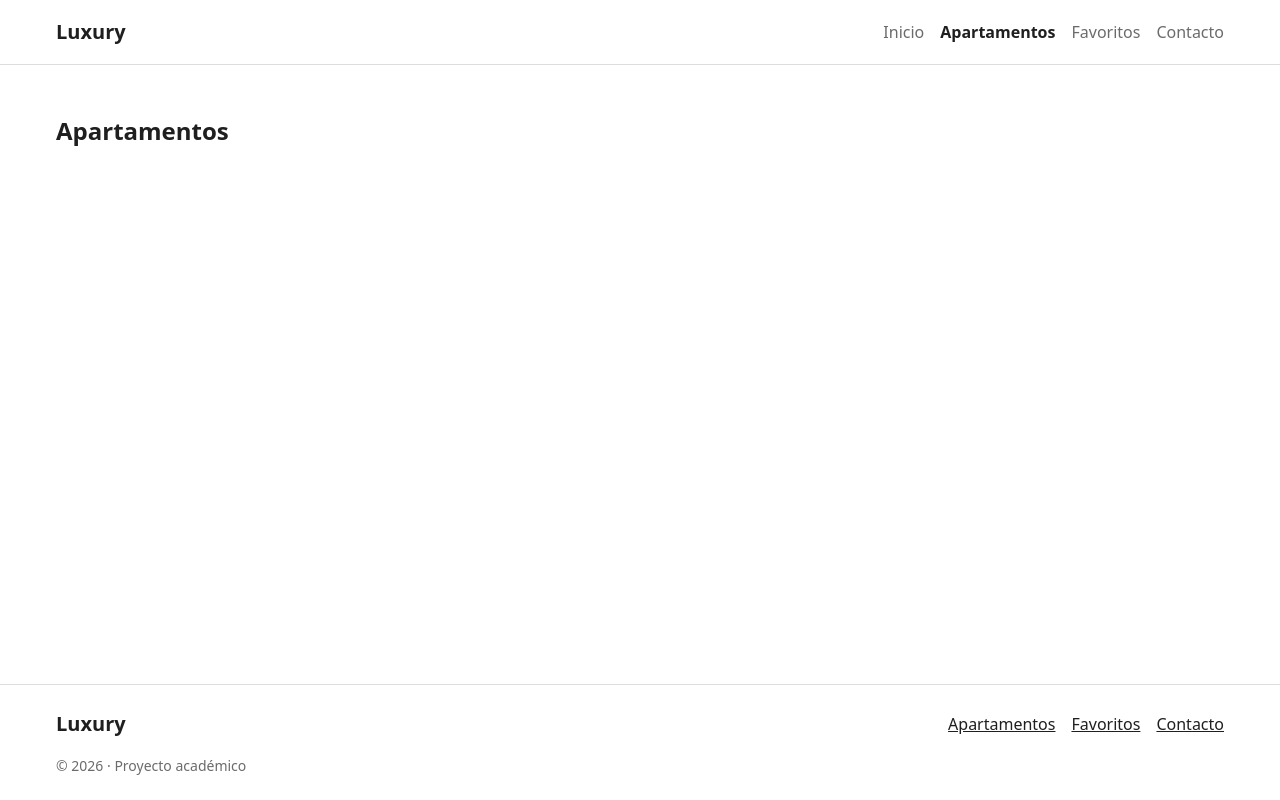
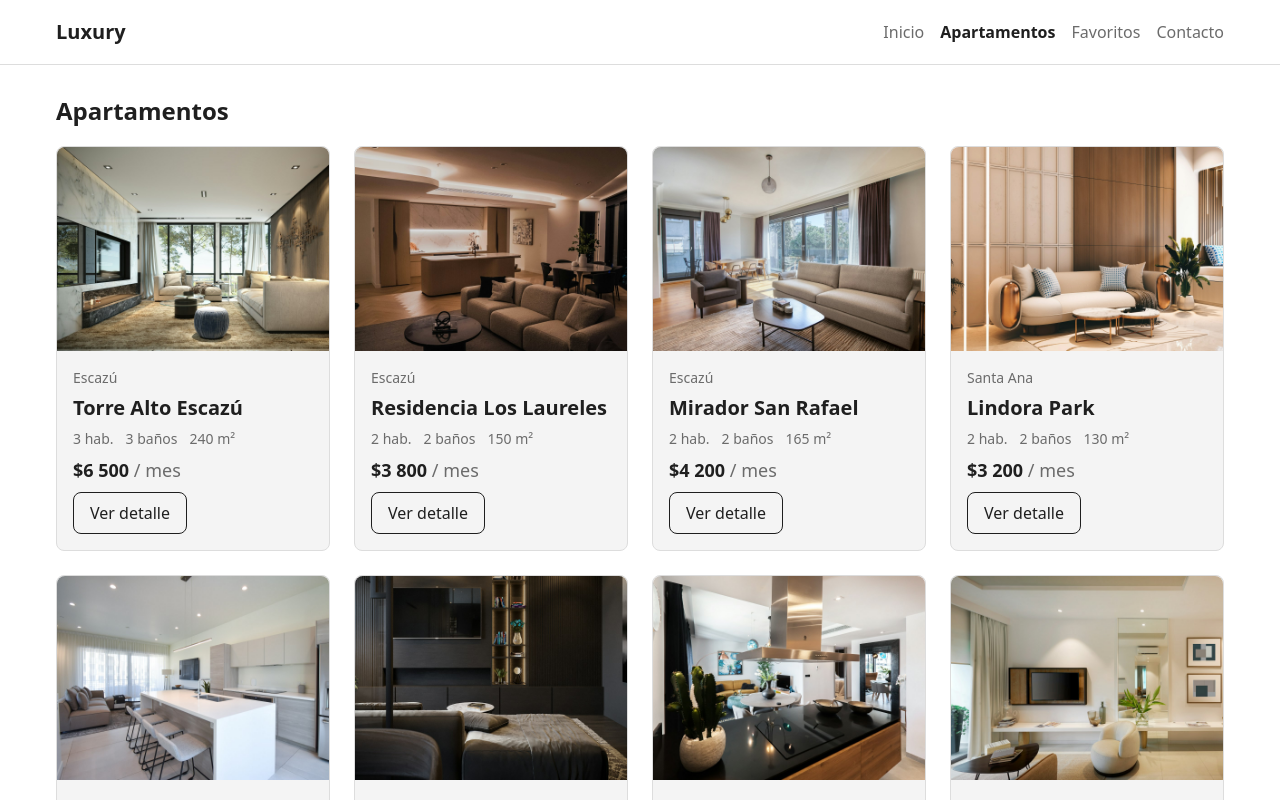
Before and after one commit to keyloor/proyecto-luxury, a React (Vite) app: page /apartamentos in a window 1280 px wide. Shown: the top 800 px of the page. Built offline with nearby package versions, Linux system fonts and the light colour scheme.

Commit message:
Mostrar el catálogo de apartamentos con sus    tarjetas

```diff
--- /dev/null
+++ b/src/app/features/apartments/components/ApartmentCard.tsx
@@ -0,0 +1,40 @@
+import { Link } from 'react-router-dom'
+import type { Apartment } from '../types/Apartment'
+import '../styles/ApartmentCard.css'
+
+interface ApartmentCardProps {
+  apartment: Apartment
+}
+
+const ApartmentCard = ({ apartment }: ApartmentCardProps) => {
+  return (
+    <article className="apartment-card">
+      <img
+        className="apartment-card-image"
+        src={apartment.image}
+        alt={`Foto de ${apartment.name}`}
+      />
+
+      <div className="apartment-card-body">
+        <p className="apartment-card-location">{apartment.location}</p>
+        <h2 className="apartment-card-name">{apartment.name}</h2>
+
+        <ul className="apartment-card-features">
+          <li>{apartment.bedrooms} hab.</li>
+          <li>{apartment.bathrooms} baños</li>
+          <li>{apartment.area} m²</li>
+        </ul>
+
+        <p className="apartment-card-price">
+          ${apartment.price.toLocaleString('es-CR')} <span>/ mes</span>
+        </p>
+
+        <Link className="apartment-card-link" to={`/apartamentos/${apartment.id}`}>
+          Ver detalle
+        </Link>
+      </div>
+    </article>
+  )
+}
+
+export default ApartmentCard
--- /dev/null
+++ b/src/app/features/apartments/components/ApartmentCardList.tsx
@@ -0,0 +1,19 @@
+import type { Apartment } from '../types/Apartment'
+import ApartmentCard from './ApartmentCard'
+import '../styles/ApartmentCardList.css'
+
+interface ApartmentCardListProps {
+  apartments: Apartment[]
+}
+
+const ApartmentCardList = ({ apartments }: ApartmentCardListProps) => {
+  return (
+    <div className="apartment-card-list">
+      {apartments.map((apartment) => (
+        <ApartmentCard key={apartment.id} apartment={apartment} />
+      ))}
+    </div>
+  )
+}
+
+export default ApartmentCardList
--- a/src/app/features/apartments/pages/Apartments.tsx
+++ b/src/app/features/apartments/pages/Apartments.tsx
@@ -1,7 +1,39 @@
+import { useFetch } from '../../shared/hooks/useFetch'
+import type { Apartment } from '../types/Apartment'
+import ApartmentCardList from '../components/ApartmentCardList'
+import '../styles/Apartments.css'
+
 const Apartments = () => {
+  const { data, isLoading, error } = useFetch<Apartment[]>('/data/apartments.json')
+
+  if (isLoading) {
+    return (
+      <section className="container page-section">
+        <p className="apartments-message">Cargando apartamentos...</p>
+      </section>
+    )
+  }
+
+  if (error) {
+    return (
+      <section className="container page-section">
+        <p className="apartments-message">No se pudieron cargar los apartamentos: {error}</p>
+      </section>
+    )
+  }
+
+  if (!data || data.length === 0) {
+    return (
+      <section className="container page-section">
+        <p className="apartments-message">No hay apartamentos disponibles.</p>
+      </section>
+    )
+  }
+
   return (
     <section className="container page-section">
-      <h1>Apartamentos</h1>
+      <h1 className="apartments-title">Apartamentos</h1>
+      <ApartmentCardList apartments={data} />
     </section>
   )
 }
--- /dev/null
+++ b/src/app/features/apartments/styles/ApartmentCard.css
@@ -0,0 +1,61 @@
+.apartment-card {
+  display: flex;
+  flex-direction: column;
+  background-color: var(--color-surface);
+  border: 1px solid var(--color-border);
+  border-radius: var(--radius);
+}
+
+.apartment-card-image {
+  width: 100%;
+  height: auto;
+  border-radius: var(--radius) var(--radius) 0 0;
+}
+
+.apartment-card-body {
+  display: flex;
+  flex-direction: column;
+  gap: 8px;
+  padding: 16px;
+}
+
+.apartment-card-location {
+  margin: 0;
+  font-size: 0.875rem;
+  color: var(--color-muted);
+}
+
+.apartment-card-name {
+  margin: 0;
+  font-size: 1.25rem;
+}
+
+.apartment-card-features {
+  display: flex;
+  gap: 12px;
+  margin: 0;
+  padding: 0;
+  list-style: none;
+  font-size: 0.875rem;
+  color: var(--color-muted);
+}
+
+.apartment-card-price {
+  margin: 0;
+  font-size: 1.125rem;
+  font-weight: bold;
+}
+
+.apartment-card-price span {
+  font-weight: normal;
+  color: var(--color-muted);
+}
+
+.apartment-card-link {
+  align-self: flex-start;
+  padding: 8px 16px;
+  border: 1px solid var(--color-primary);
+  border-radius: var(--radius);
+  text-decoration: none;
+  color: var(--color-primary);
+}
--- /dev/null
+++ b/src/app/features/apartments/styles/ApartmentCardList.css
@@ -0,0 +1,5 @@
+.apartment-card-list {
+  display: grid;
+  grid-template-columns: repeat(auto-fill, minmax(260px, 1fr));
+  gap: 24px;
+}
--- /dev/null
+++ b/src/app/features/apartments/styles/Apartments.css
@@ -0,0 +1,9 @@
+.apartments-title {
+  margin-top: 0;
+}
+
+.apartments-message {
+  padding: 32px 0;
+  text-align: center;
+  color: var(--color-muted);
+}
```
